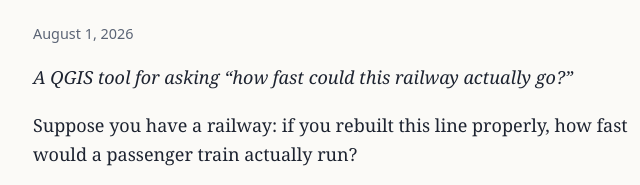
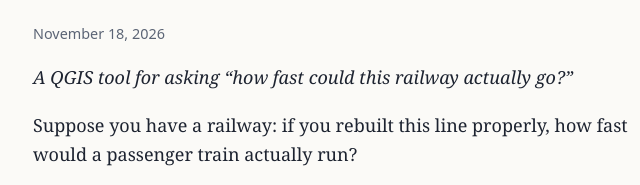
Before and after one commit to BSDawe/BrendandaweSite, an Astro site: page /writing/railway-curvature-timetabling-tool in a window 1280 px wide. Shown: the part 190-375 px from the top of the page, 291-931 px from the left. Built offline with nearby package versions, Linux system fonts and the light colour scheme; Astro itself is replaced by a stand-in of ours.

Commit message:
Set post date to launch date and drop original-post note
Co-Authored-By: Claude Sonnet 5.5 <noreply@anthropic.com>
Claude-Session: https://claude.ai/code/session_01RVsCKB97ZyGKgDhJUDzugp

```diff
--- a/src/content/writing/railway-curvature-timetabling-tool.md
+++ b/src/content/writing/railway-curvature-timetabling-tool.md
@@ -1,7 +1,7 @@
 ---
 title: "The Railway Curvature & Timetabling Tool"
 description: "A QGIS tool for asking \"how fast could this railway actually go?\""
-date: 2026-08-01
+date: 2026-11-18
 draft: false
 ---
 
@@ -37,5 +37,3 @@ The script is a single QGIS Python Console file, and the full code, with a detai
 It's licensed CC BY-NC 4.0: free to use, adapt, and share for personal, educational, or research purposes with attribution. If you'd want to use it for paid consulting work or as part of your job at a transit agency or engineering firm, just get in touch first. I'm generally happy to say yes, I just want to know it's being used.
 
 If you run it on your own corridor of interest, I'd genuinely like to hear what you find.
-
-<p class="note">Originally published on <a href="https://cartoview.blogspot.com/2026/08/the-railway-curvature-timetabling-tool.html">A Cartographic View</a>.</p>
```
